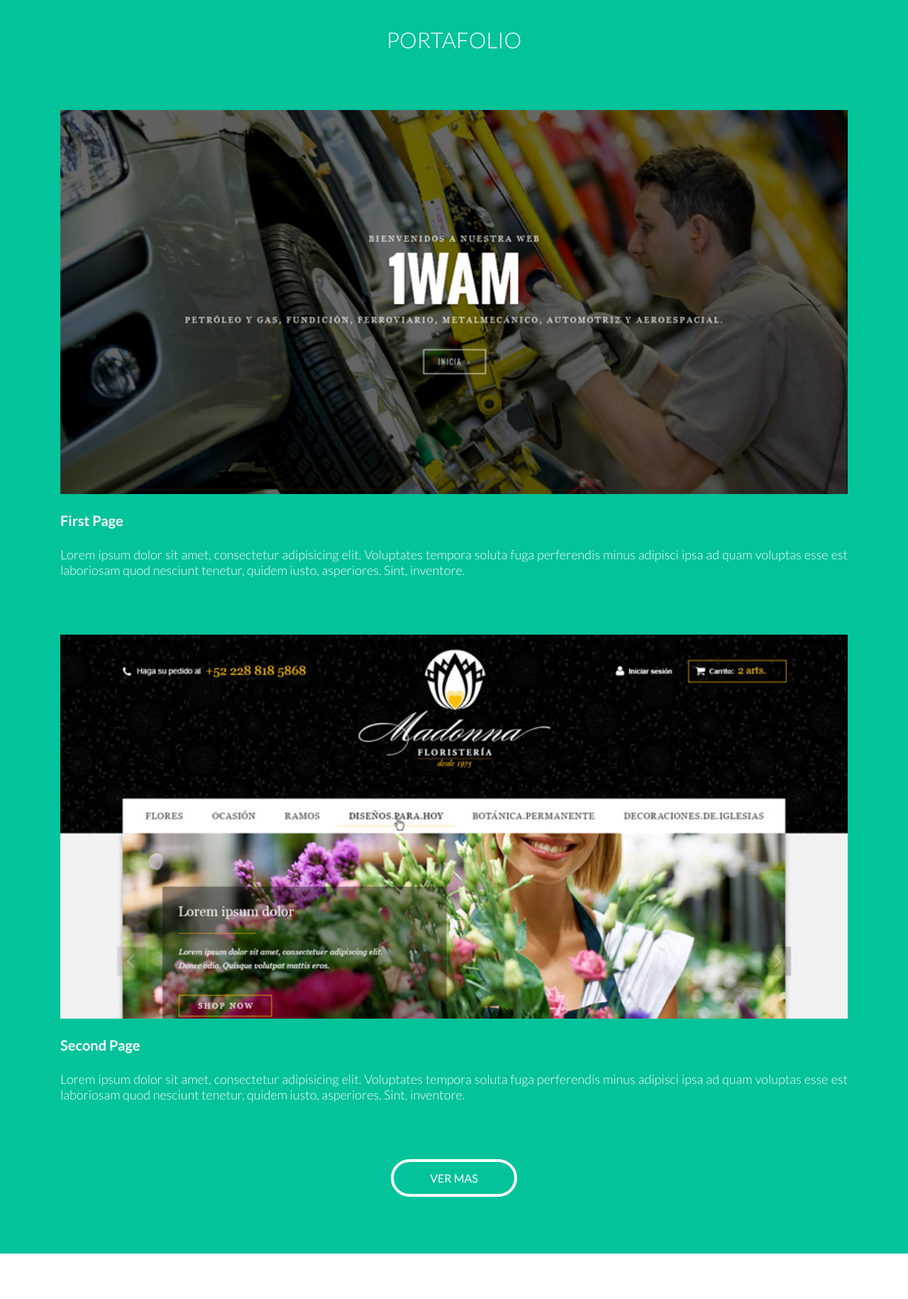
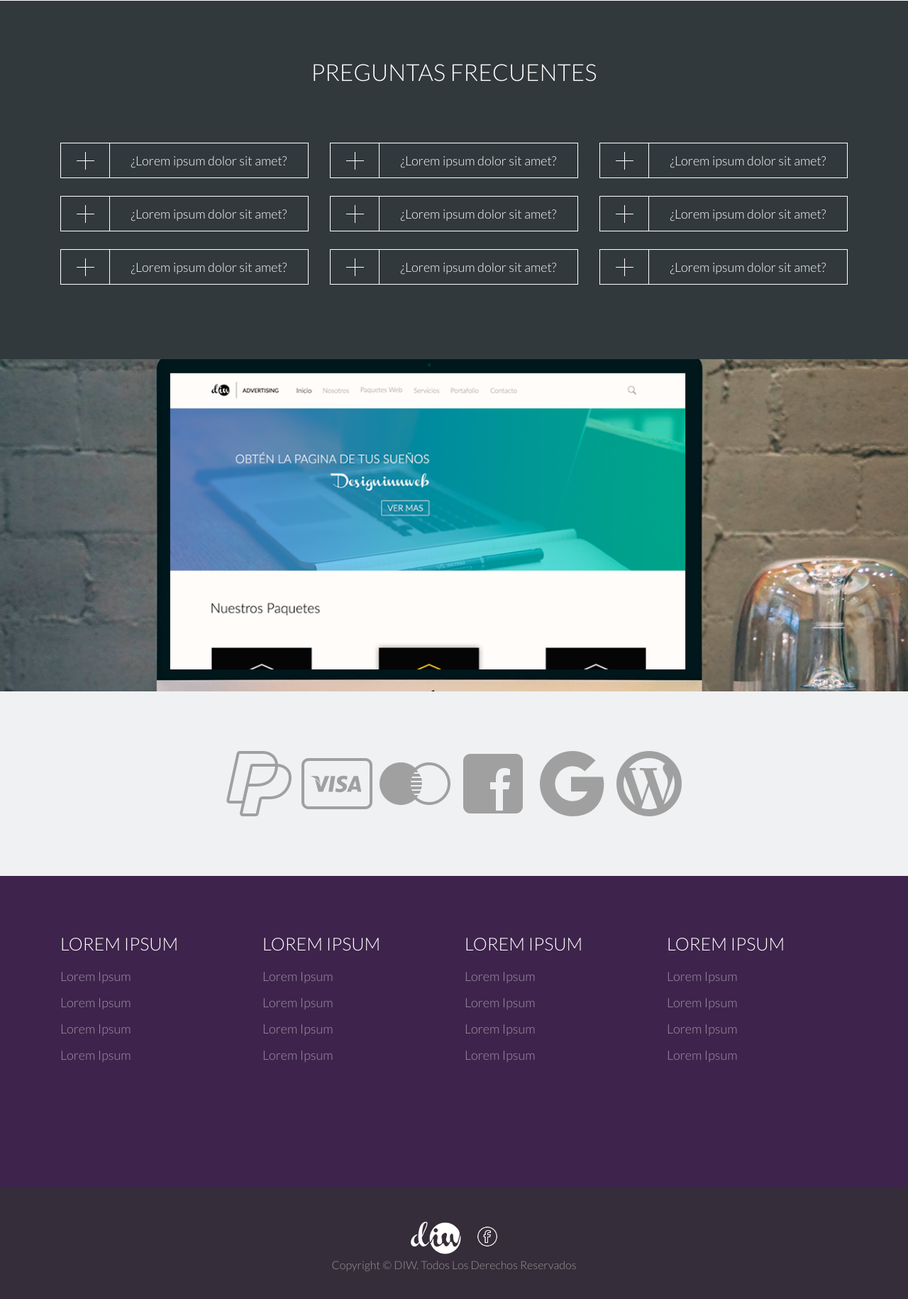
Before and after one commit to reideri/designinnweb, a PHP site: page /designning/ in a window 1280 px wide. Shown: the part 3380-5210 px from the top of the page at 71% size. After the commit the page ends 5171 px from the top, so only its background shows below. Run offline with PHP 8.4, Linux system fonts and the light colour scheme.

Commit message:
Finalizacion de desarrollo

```diff
--- a/views/css/style.css
+++ b/views/css/style.css
@@ -543,3 +543,163 @@ section.faqs .container .row .col-12 .question .answer {
 	font-weight: 300;
 	font-size: 18px;
 }
+
+
+
+
+
+/* VIDEO SECTION */
+section.video {
+	width: 100%;
+}
+
+section.video img {
+	width: 100%;
+	vertical-align: top;
+}
+
+
+
+/* CERTIFICATE */
+section.certificated {
+	display: flex;
+	justify-content: center;
+	padding: 80px 0;
+}
+
+section.certificated img {
+	opacity: 0.5;
+	margin-left: 5px;
+	margin-right: 5px;
+}
+
+
+
+
+/* FOOTER */
+footer {
+	padding: 80px 0;
+	padding-bottom: 0;
+	background-color: #3e244c;
+}
+
+footer section.navigate {
+	margin-bottom: 80px;
+}
+
+footer section.navigate .container .row .col-6 {
+	margin-bottom: 80px;
+}
+
+footer section.navigate .container .row .col-6 h3 {
+	color: #fff;
+	font-weight: 300;
+	font-size: 25px;
+	margin-bottom: 20px;
+}
+
+footer section.navigate .container .row .col-6 ul li {
+	margin-bottom: 15px;
+}
+
+footer section.navigate .container .row .col-6 ul li a {
+	font-size: 18px;
+	font-weight: 300;
+	color: rgba(255,255,255,0.5);
+}
+
+footer section.navigate .container .row .col-6 ul li a:hover {
+	color: #fff;
+}
+
+footer section.copyright {
+	padding: 40px 0;
+	background-color: #352d39;
+	color: rgba(255,255,255,0.3);
+}
+
+footer section.copyright .container .row  p {
+	color: rgba(255,255,255,0.5);
+	text-align: center;
+	font-weight: 300;
+}
+
+
+
+
+@media screen and (min-width: 992px){
+	.slider {
+		overflow: hidden;
+	}
+
+	.slider .container .row .slider-image {
+		position: absolute;
+		z-index: 5;
+		top: 80px;
+		display: flex;
+		justify-content: center;
+		left: 50%;
+	}
+
+	.slider .container .row .slider-description h2 {
+		margin-bottom: 60px;
+	}
+
+	.slider .container .row .slider-description p {
+		font-size: 24px;
+	}
+
+	.slider .container .row .col-12 img {
+		width: 500px;
+		height: 500px;
+	}
+
+
+	/*  FEACTURES */
+	.height-100 {
+		height: 100%;
+	}
+
+	section.feactures {
+		background-color: transparent;
+		padding: 0;
+		position: relative;
+		z-index: 15;
+	}
+
+	section.feactures .container {
+		padding: 20px 40px;
+		background-color: #fff;
+		box-shadow: 0 0 5px rgba(0,0,0,0.5);
+		position: absolute;
+		left: 8%;
+		top: -100px;
+	}
+
+
+	section.feactures .container .row .col-12 .feacture {
+		flex-flow: row wrap;
+		justify-content: flex-start;
+		align-items: center;
+		margin-bottom: 10px;
+	}
+
+	section.feactures .container .row .col-12 .feacture img {
+		width: 30px;
+		height: 30px;
+		margin-right: 15px;
+	}
+
+
+
+	/* INFORMATION */
+	section.information {
+		padding-top: 160px;
+	}
+
+
+	/*FAQs*/
+	section.faqs .container .row .col-12 {
+		margin-bottom: 0;
+	}
+}
--- a/views/js/main.js
+++ b/views/js/main.js
@@ -1,2 +1,20 @@
 $(document).ready(function(){
+	$(window).scroll(function(){
+		if ($(window).width() < 992) {
+			if ($(this).scrollTop() > 0) {
+				$('header').addClass('header-active');
+			} else {
+				$('header').removeClass('header-active');
+			}
+		} else {
+			if ($(this).scrollTop() > 0) {
+				$('header').addClass('header-active');
+			} else {
+				$('header').removeClass('header-active');
+			}
+		}
+	});
+
+
+
 });
--- /dev/null
+++ b/views/modules/certificate.view.php
@@ -0,0 +1,8 @@
+<section class="certificated">
+	<img src="<?php echo $route; ?>views/img/paypal.png" alt="">
+	<img src="<?php echo $route; ?>views/img/visa.png" alt="">
+	<img src="<?php echo $route; ?>views/img/mastercard.png" alt="">
+	<img src="<?php echo $route; ?>views/img/facebook.png" alt="">
+	<img src="<?php echo $route; ?>views/img/google.png" alt="">
+	<img src="<?php echo $route; ?>views/img/wordpress.png" alt="">
+</section>
--- a/views/modules/faqs.view.php
+++ b/views/modules/faqs.view.php
@@ -2,7 +2,7 @@
 	<div class="container">
 		<h2>PREGUNTAS FRECUENTES</h2>
 		<div class="row">
-			<div class="col-12">
+			<div class="col-12 col-lg-4">
 				<div class="question d-flex justify-content-center">
 					<div class="box">
 						<span class="faqs-box"></span>
@@ -43,7 +43,7 @@
 				</div>
 			</div>
 
-			<div class="col-12">
+			<div class="col-12 col-lg-4">
 				<div class="question d-flex justify-content-center">
 					<div class="box">
 						<span class="faqs-box"></span>
@@ -85,7 +85,7 @@
 			</div>
 
 
-			<div class="col-12 margin-bottom-none">
+			<div class="col-12 col-lg-4 margin-bottom-none">
 				<div class="question d-flex justify-content-center">
 					<div class="box">
 						<span class="faqs-box"></span>
--- a/views/modules/feactures.view.php
+++ b/views/modules/feactures.view.php
@@ -1,13 +1,13 @@
 <section class="feactures">
 	<div class="container">
 		<div class="row">
-			<div class="col-12">
-				<div class="feacture">
+			<div class="col-12 col-lg-4">
+				<div class="feacture height-100">
 					<h2>CARACTERISTICAS</h2>
 					<span>Estas son nuestras principales caracteristicas</span>
 				</div>
 			</div>
-			<div class="col-12">
+			<div class="col-12 col-lg-4">
 				<div class="feacture">
 					<img src="<?php echo $route; ?>views/img/management.png">
 					<p>Completo Mantenimiento</p>
@@ -23,7 +23,7 @@
 					<p>Migracion Potente</p>
 				</div>
 			</div>
-			<div class="col-12 d-none">
+			<div class="col-12 col-lg-4 d-none d-lg-block">
 				<div class="feacture">
 					<img src="<?php echo $route; ?>views/img/speed.png">
 					<p>Velocidad De Servidor</p>
--- /dev/null
+++ b/views/modules/footer.view.php
@@ -0,0 +1,59 @@
+<footer>
+	<section class="navigate">
+		<div class="container">
+			<div class="row">
+				<div class="col-6 col-lg-3">
+					<h3>LOREM IPSUM</h3>
+					<ul>
+						<li><a href="#">Lorem Ipsum</a></li>
+						<li><a href="#">Lorem Ipsum</a></li>
+						<li><a href="#">Lorem Ipsum</a></li>
+						<li><a href="#">Lorem Ipsum</a></li>
+					</ul>
+				</div>
+
+				<div class="col-6 col-lg-3">
+					<h3>LOREM IPSUM</h3>
+					<ul>
+						<li><a href="#">Lorem Ipsum</a></li>
+						<li><a href="#">Lorem Ipsum</a></li>
+						<li><a href="#">Lorem Ipsum</a></li>
+						<li><a href="#">Lorem Ipsum</a></li>
+					</ul>
+				</div>
+
+				<div class="col-6 col-lg-3 margin-bottom-none">
+					<h3>LOREM IPSUM</h3>
+					<ul>
+						<li><a href="#">Lorem Ipsum</a></li>
+						<li><a href="#">Lorem Ipsum</a></li>
+						<li><a href="#">Lorem Ipsum</a></li>
+						<li><a href="#">Lorem Ipsum</a></li>
+					</ul>
+				</div>
+
+				<div class="col-6 col-lg-3 margin-bottom-none">
+					<h3>LOREM IPSUM</h3>
+					<ul>
+						<li><a href="#">Lorem Ipsum</a></li>
+						<li><a href="#">Lorem Ipsum</a></li>
+						<li><a href="#">Lorem Ipsum</a></li>
+						<li><a href="#">Lorem Ipsum</a></li>
+					</ul>
+				</div>
+			</div>
+		</div>
+	</section>
+
+	<section class="copyright">
+		<div class="container">
+			<div class="row">
+				<div class="col-12 d-flex align-items-center justify-content-center">
+					<img src="<?php echo $route; ?>views/img/logo.png" alt="Designninweb">
+					<img src="<?php echo $route; ?>views/img/fb.png" width="30" height="30" alt="Designninweb Facebooks">
+				</div>
+				<div class="col-12"><p>Copyright &copy; DIW. Todos Los Derechos Reservados</p></div>
+			</div>
+		</div>
+	</section>
+</footer>
--- a/views/modules/header.view.php
+++ b/views/modules/header.view.php
@@ -1,4 +1,4 @@
-<header class="header-active">
+<header>
 	<div class="container">
 		<nav>
 			<div class="row align-items-center">
--- a/views/modules/more.view.php
+++ b/views/modules/more.view.php
@@ -2,19 +2,19 @@
 	<div class="container">
 		<h2>MAS DE NOSOTROS</h2>
 		<div class="row">
-			<div class="col-12">
+			<div class="col-12 col-lg-4">
 				<img src="<?php echo $route; ?>views/img/protect.png">
 				<h3>PAGINAS VERIFICADAS</h3>
 				<p>Lorem ipsum dolor sit amet, consectetur adipisicing elit. Perspiciatis impedit culpa, iure, incidunt tempora eveniet animi quidem nihil praesentium in, cumque.</p>
 			</div>
 
-			<div class="col-12">
+			<div class="col-12 col-lg-4">
 				<img src="<?php echo $route; ?>views/img/database.png">
 				<h3>SEGURIDAD DE DATOS</h3>
 				<p>Lorem ipsum dolor sit amet, consectetur adipisicing elit. Perspiciatis impedit culpa, iure, incidunt tempora eveniet animi quidem nihil praesentium in, cumque.</p>
 			</div>
 
-			<div class="col-12 margin-bottom-none">
+			<div class="col-12 col-lg-4 margin-bottom-none">
 				<img src="<?php echo $route; ?>views/img/support.png">
 				<h3>SOPORTE</h3>
 				<p>Lorem ipsum dolor sit amet, consectetur adipisicing elit. Perspiciatis impedit culpa, iure, incidunt tempora eveniet animi quidem nihil praesentium in, cumque.</p>
--- a/views/modules/portafolio.view.php
+++ b/views/modules/portafolio.view.php
@@ -2,7 +2,7 @@
 	<h2>PORTAFOLIO</h2>
 	<div class="container">
 		<div class="row">
-			<div class="col-12">
+			<div class="col-12 col-lg-6">
 				<div class="image">
 					<img src="<?php echo $route; ?>views/img/first-page.jpg" alt="Desarrollo Web">
 					<div class="caption">
@@ -13,7 +13,7 @@
 				<p>Lorem ipsum dolor sit amet, consectetur adipisicing elit. Voluptates tempora soluta fuga perferendis minus adipisci ipsa ad quam voluptas esse est laboriosam quod nesciunt tenetur, quidem iusto, asperiores. Sint, inventore.</p>
 			</div>
 
-			<div class="col-12">
+			<div class="col-12 col-lg-6">
 				<div class="image">
 					<img src="<?php echo $route; ?>views/img/second-page.jpg" alt="Desarrollo Web">
 					<div class="caption">
--- a/views/modules/services.view.php
+++ b/views/modules/services.view.php
@@ -2,7 +2,7 @@
 	<h2>CONOCE NUESTROS PLANES</h2>
 	<div class="container">
 		<div class="row">
-			<div class="col-12">
+			<div class="col-12 col-lg-4">
 				<article class="service">
 					<h3>PLAN 1</h3>
 					<span class="price">3,600</span>
@@ -15,7 +15,7 @@
 					<a href="#" class="btn btn-outline-white">DETAILS</a>
 				</article>
 			</div>
-			<div class="col-12">
+			<div class="col-12 col-lg-4">
 				<article class="service">
 					<h3>PLAN 1</h3>
 					<span class="price">3,600</span>
@@ -28,7 +28,7 @@
 					<a href="#" class="btn btn-outline-white">DETAILS</a>
 				</article>
 			</div>
-			<div class="col-12">
+			<div class="col-12 col-lg-4">
 				<article class="service margin-bottom-none">
 					<h3>PLAN 1</h3>
 					<span class="price">3,600</span>
--- a/views/modules/slider.view.php
+++ b/views/modules/slider.view.php
@@ -2,12 +2,13 @@
 	<img src="<?php echo $route; ?>/views/img/slider/bgSlider.png">
 	<div class="container">
 		<div class="row">
-			<div class="col-12 slider-description">
+			<div class="col-12 col-lg-6 slider-description">
 				<h2>PAGINAS WEB ADAPTABLES A DISPOSITIVOS MOVILES</h2>
 				<p>Lorem ipsum dolor sit amet, consectetur adipisicing elit. Possimus itaque quas excepturi dolores quasi nam nostrum ipsam, necessitatibus perspiciatis similique </p>
+				<br>
 				<a href="" class="btn btn-primary">VER MAS</a>
 			</div>
-			<div class="col-12 slider-image">
+			<div class="col-12 col-lg-6 slider-image">
 				<img src="<?php echo $route; ?>/views/img/slider/smartphone.png">
 			</div>
 		</div>
--- /dev/null
+++ b/views/modules/video.view.php
@@ -0,0 +1,3 @@
+<section class="video">
+	<img src="<?php echo $route; ?>views/img/video-section.png">
+</section>
--- a/views/template.php
+++ b/views/template.php
@@ -19,6 +19,9 @@
 	<?php include 'modules/portafolio.view.php'; ?>
 	<?php include 'modules/more.view.php'; ?>
 	<?php include 'modules/faqs.view.php'; ?>
+	<?php include 'modules/video.view.php'; ?>
+	<?php include 'modules/certificate.view.php'; ?>
+	<?php include 'modules/footer.view.php'; ?>
 	<script src="<?php echo $route; ?>views/js/main.js"></script>
 </body>
 </html>
```
Also changed, not shown: views/img/video-section.png (added).
